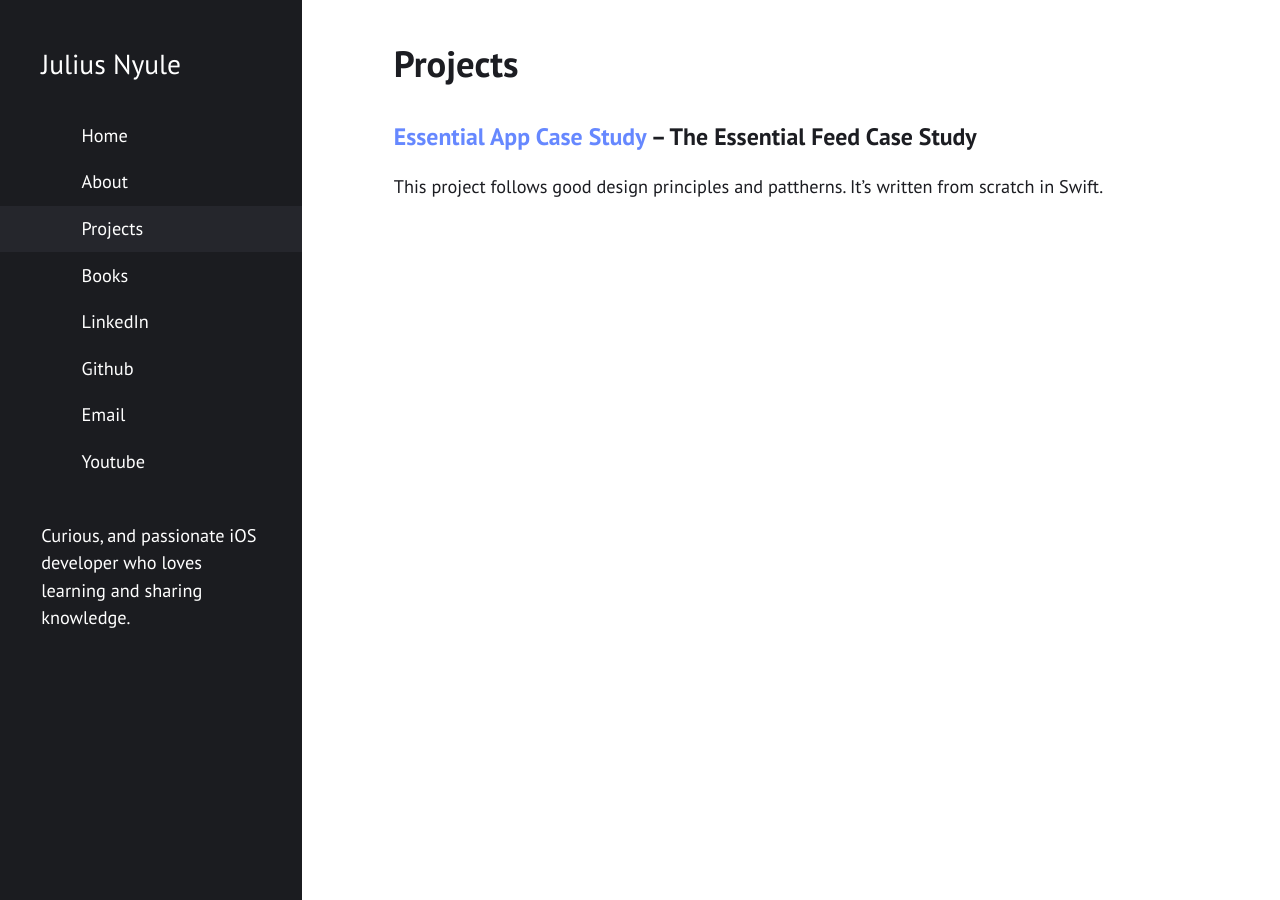
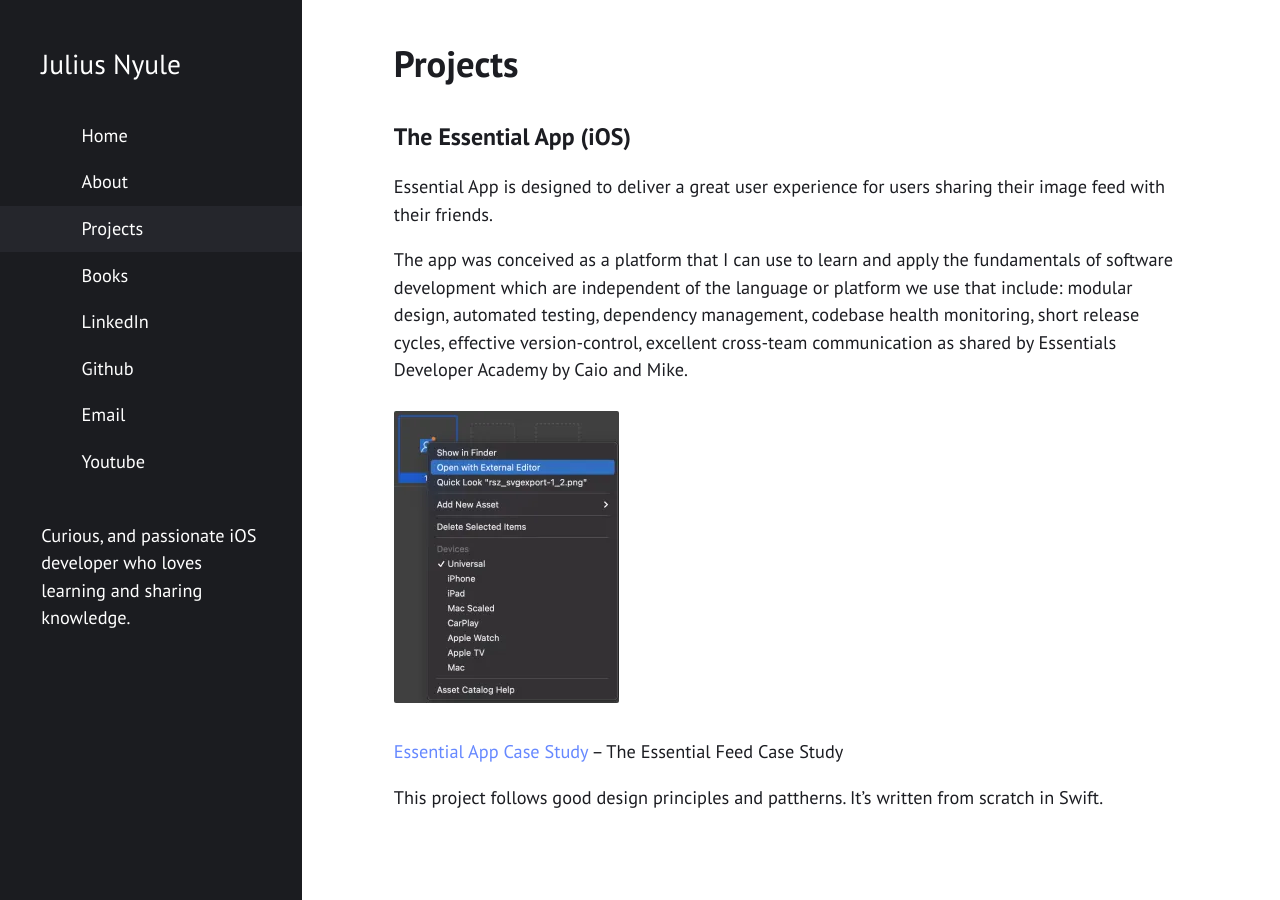
Before and after one commit to gtsofa/gtsofa.github.io, a Jekyll site: the page built from projects.md, in a window 1280 px wide. Built offline with Jekyll 4.4.1, drawn with Linux system fonts in a browser that asks for light colours; nearby versions of some CDN libraries; library files that are not in the unit come from our copies.

```diff
--- a/projects.md
+++ b/projects.md
@@ -2,9 +2,21 @@
 layout: page
 title: Projects
 comments: false
+excerpt_separator: <!--more-->
 ---
 
+## The Essential App (iOS)
 
-## [Essential App Case Study](https://github.com/gtsofa/essential-feed-case-study) – The Essential Feed Case Study
+Essential App is designed to deliver a great user experience for users sharing their image feed with their friends.
+
+The app was conceived as a platform that I can use to learn and apply the fundamentals of software development which are independent of the language or platform we use that include: modular design, automated testing, dependency management, codebase health monitoring, short release cycles, effective version-control, excellent cross-team communication as shared by Essentials Developer Academy by Caio and Mike.
+
+![EssentialApp](/assets/img/images-resize-tab-bar-icons/section-1.png "Open with Editor Explorer")
+<!--more-->
+
+
+
+[Essential App Case Study](https://github.com/gtsofa/essential-feed-case-study) – The Essential Feed Case Study
+
 
 This project follows good design principles and pattherns. It's written from scratch in Swift.
```
Also changed, not shown: assets/120 2.png (added), assets/120 3.png (added), assets/img/images-essential-app-icons/app-icon.png (added).
